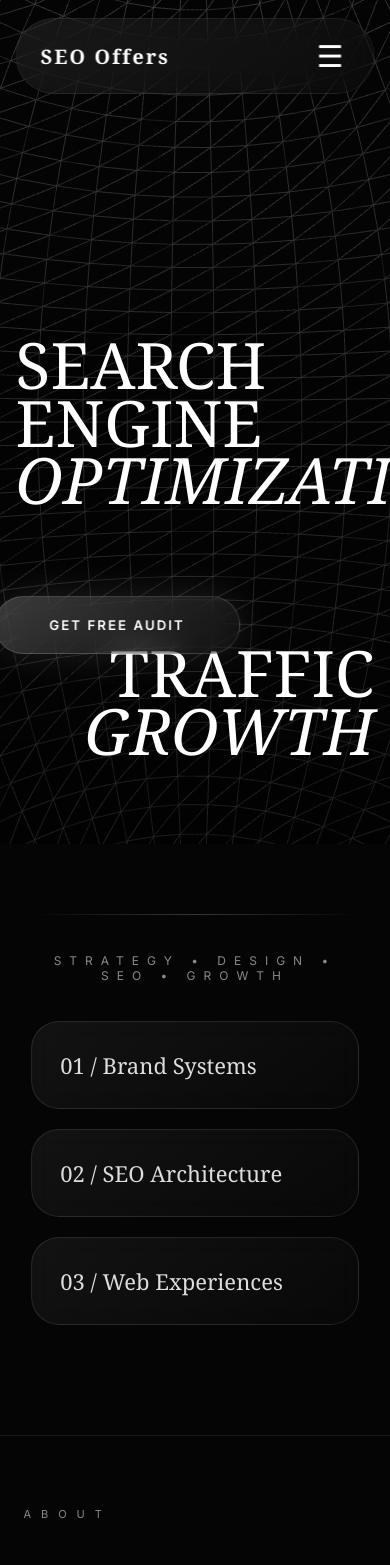
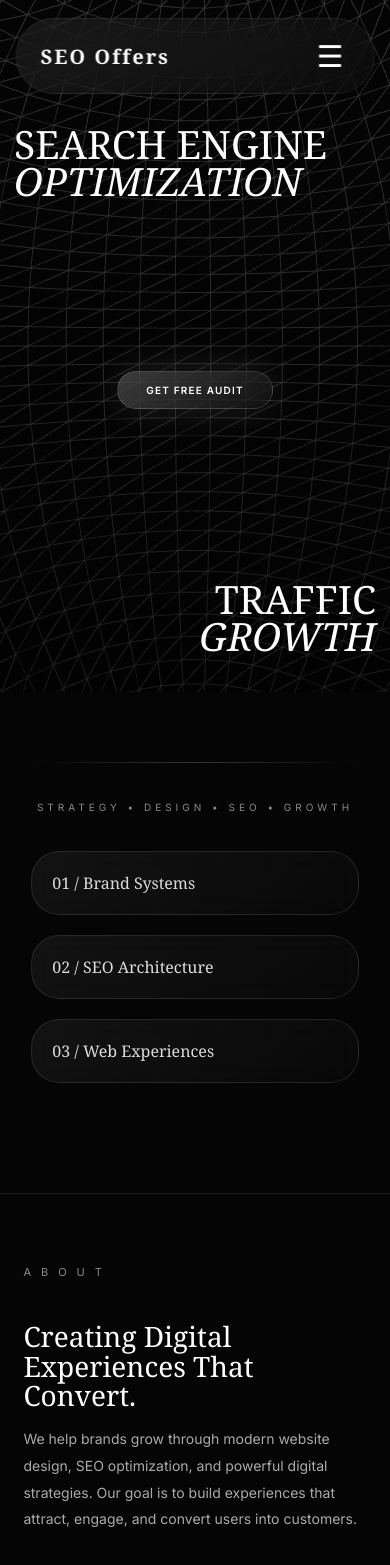
Before and after one commit to naureenparveen947-sys/seo-offers, a React (Create React App) app: page / in a window 390 px wide. Shown: the top 1565 px of the page. Built offline with nearby package versions, Linux system fonts and the light colour scheme; no server answers.

Commit message:
final website

```diff
--- a/src/components/Home.js
+++ b/src/components/Home.js
@@ -1,41 +1,56 @@
+import { useEffect, useState } from "react";
 import Sphere from "./Sphere";
 
 export function Home() {
+  const [isMobile, setIsMobile] = useState(false);
+
+  useEffect(() => {
+    const checkMobile = () => setIsMobile(window.innerWidth <= 768);
+    checkMobile();
+
+    window.addEventListener("resize", checkMobile);
+    return () => window.removeEventListener("resize", checkMobile);
+  }, []);
+
   return (
     <>
-      <section id="home" style={homeSection}>
+      <section id="home" style={isMobile ? mobileHomeSection : homeSection}>
         <Sphere />
 
         <div style={overlay}></div>
 
-        <div style={leftText}>
-          <h1 style={leftHeading}>
+        <div style={isMobile ? mobileLeftText : leftText}>
+          <h1 style={isMobile ? mobileHeading : leftHeading}>
             SEARCH ENGINE
             <br />
             <em>OPTIMIZATION</em>
           </h1>
         </div>
 
-        <div style={rightText}>
-          <h1 style={rightHeading}>
+        <button style={isMobile ? mobileCenterBtn : centerBtn}>
+          GET FREE AUDIT
+        </button>
+
+        <div style={isMobile ? mobileRightText : rightText}>
+          <h1 style={isMobile ? mobileHeading : rightHeading}>
             TRAFFIC
             <br />
             <em>GROWTH</em>
           </h1>
         </div>
-
-        <button style={centerBtn}>GET FREE AUDIT</button>
       </section>
 
       <section style={bridgeSection}>
         <div style={bridgeLine}></div>
 
-        <p style={bridgeText}>STRATEGY • DESIGN • SEO • GROWTH</p>
+        <p style={isMobile ? mobileBridgeText : bridgeText}>
+          STRATEGY • DESIGN • SEO • GROWTH
+        </p>
 
-        <div style={bridgeCards}>
-          <div style={miniCard}>01 / Brand Systems</div>
-          <div style={miniCard}>02 / SEO Architecture</div>
-          <div style={miniCard}>03 / Web Experiences</div>
+        <div style={isMobile ? mobileBridgeCards : bridgeCards}>
+          <div style={isMobile ? mobileMiniCard : miniCard}>01 / Brand Systems</div>
+          <div style={isMobile ? mobileMiniCard : miniCard}>02 / SEO Architecture</div>
+          <div style={isMobile ? mobileMiniCard : miniCard}>03 / Web Experiences</div>
         </div>
       </section>
     </>
@@ -151,3 +166,65 @@ const miniCard = {
   fontFamily: "Georgia, serif",
   fontSize: "22px",
 };
+
+/* MOBILE ONLY */
+const mobileHomeSection = {
+  ...homeSection,
+  minHeight: "82vh",
+  padding: "125px 14px 38px",
+  display: "flex",
+  flexDirection: "column",
+  justifyContent: "space-between",
+  boxSizing: "border-box",
+};
+
+const mobileLeftText = {
+  position: "relative",
+  zIndex: 3,
+  alignSelf: "flex-start",
+};
+
+const mobileRightText = {
+  position: "relative",
+  zIndex: 3,
+  alignSelf: "flex-end",
+  textAlign: "right",
+};
+
+const mobileHeading = {
+  fontFamily: "Georgia, serif",
+  fontSize: "clamp(30px, 10vw, 44px)",
+  lineHeight: "0.95",
+  fontWeight: 400,
+  margin: 0,
+};
+
+const mobileCenterBtn = {
+  ...centerBtn,
+  position: "relative",
+  top: "auto",
+  left: "auto",
+  transform: "none",
+  alignSelf: "center",
+  padding: "12px 28px",
+  fontSize: "10px",
+  letterSpacing: "1.2px",
+  margin: "25px 0",
+};
+
+const mobileBridgeText = {
+  ...bridgeText,
+  letterSpacing: "4px",
+  fontSize: "10px",
+};
+
+const mobileBridgeCards = {
+  ...bridgeCards,
+  gridTemplateColumns: "1fr",
+};
+
+const mobileMiniCard = {
+  ...miniCard,
+  fontSize: "16px",
+  padding: "20px",
+};
```
Also changed, not shown: src/components/Home.css (+45 -21 lines).
